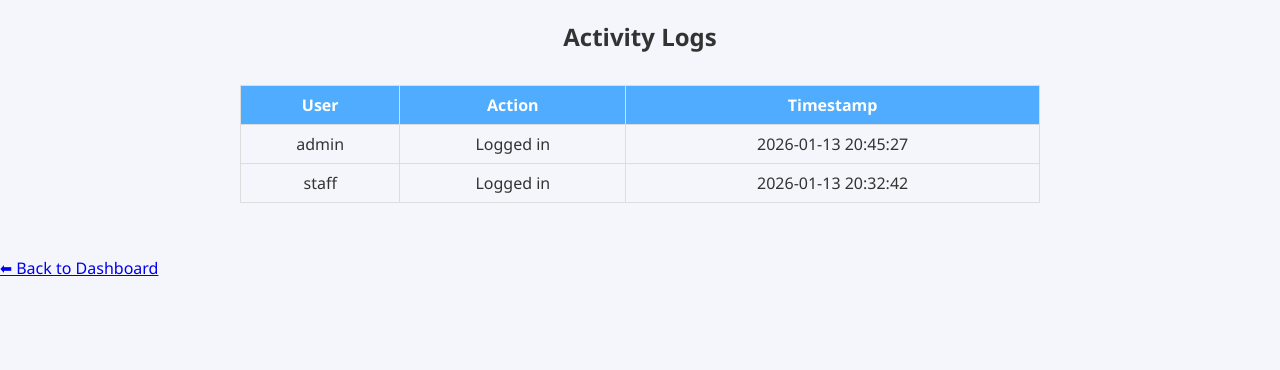
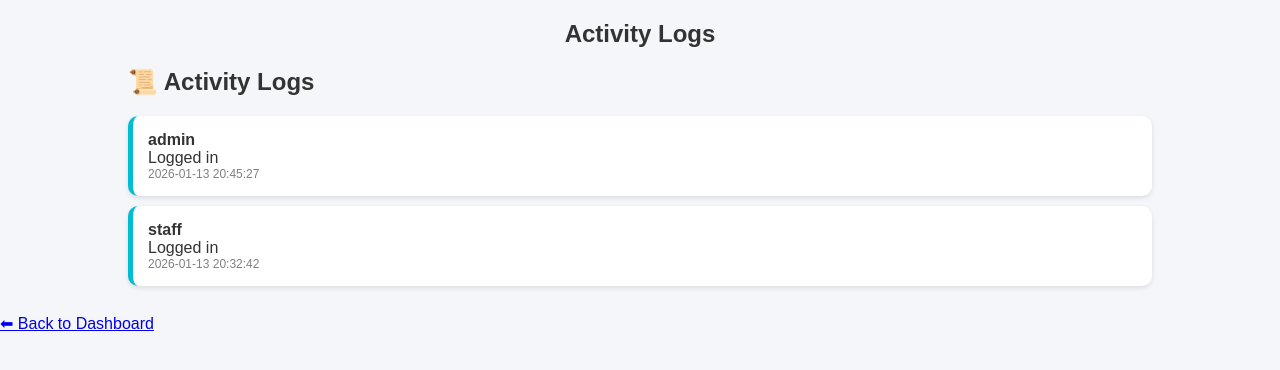
Before and after one commit to vistalemay-gif/zephyr-cms, a Flask app: page /activity_logs in a window 1280 px wide. Shown: the top 370 px of the page. Run offline with Flask 3, Linux system fonts and the light colour scheme; a user stored in the database is signed in; data comes from the database, SQL or seed files in the repository.

Commit message:
Update activity_logs.html

```diff
--- a/templates/activity_logs.html
+++ b/templates/activity_logs.html
@@ -5,36 +5,62 @@
 <title>Activity Logs - Zephyr CMS</title>
 <link rel="stylesheet" href="{{ url_for('static', filename='style.css') }}">
 <style>
-  .logs-table { max-width: 800px; margin:2rem auto; border-collapse: collapse; width:100%; }
-  .logs-table th, .logs-table td { border:1px solid #ddd; padding:8px; text-align:center; }
-  .logs-table th { background:#4facfe; color:white; }
+  .logs-table { max-width: 1000px; margin:2rem auto; border-collapse: collapse; width:100%; }
+  .logs-table th, .logs-table td { border:1px solid #81e4df; padding:8px; text-align:center; }
+  .logs-table th { background:#81e4df; color:white; }
 </style>
 </head>
 <body>
   <h2 style="text-align:center;">Activity Logs</h2>
-  <table class="logs-table">
-    <thead>
-      <tr>
-        <th>User</th>
-        <th>Action</th>
-        <th>Timestamp</th>
-      </tr>
-    </thead>
-    <tbody>
-      {% if logs %}
+  <style>
+body { background:#f4f6f9; font-family: Arial; }
+
+.logs-container {
+    width: 80%;
+    margin: auto;
+}
+
+.log-card {
+    background: white;
+    padding: 15px;
+    margin: 10px 0;
+    border-radius: 10px;
+    box-shadow: 0 2px 5px rgba(0,0,0,0.1);
+    border-left: 5px solid #00bcd4;
+}
+
+.log-card.alert {
+    border-left: 5px solid red;
+    background: #fff5f5;
+}
+
+.log-user {
+    font-weight: bold;
+}
+
+.log-time {
+    font-size: 12px;
+    color: gray;
+}
+</style>
+
+<div class="logs-container">
+    <h2>📜 Activity Logs</h2>
+
+    {% if logs %}
         {% for log in logs %}
-          <tr>
-            <td>{{ log.user }}</td>
-            <td>{{ log.action }}</td>
-            <td>{{ log.timestamp }}</td>
-          </tr>
+            <div class="log-card {% if 'ALERT' in log.action %}alert{% endif %}">
+                <div class="log-user">{{ log.user }}</div>
+                <div>{{ log.action }}</div>
+                <div class="log-time">{{ log.timestamp }}</div>
+            </div>
         {% endfor %}
-      {% else %}
-        <tr><td colspan="3">No activity logs yet.</td></tr>
-      {% endif %}
-    </tbody>
-  </table>
-  <br>
-  <a href="{{ url_for('dashboard') }}">⬅ Back to Dashboard</a>
+    {% else %}
+        <p>No activity logs yet.</p>
+    {% endif %}
+</div>
+
+<br>
+<a href="{{ url_for('dashboard') }}">⬅ Back to Dashboard</a>
 </body>
 </html>
```
